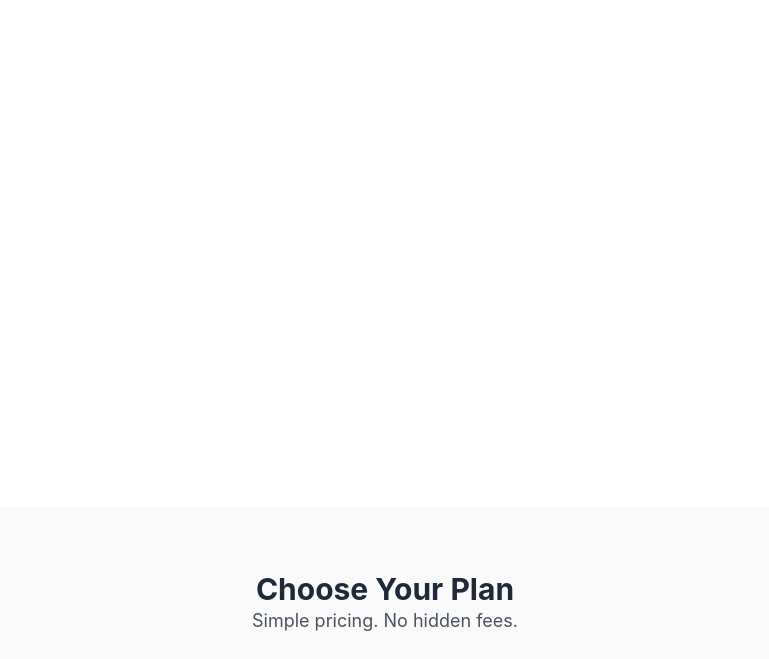
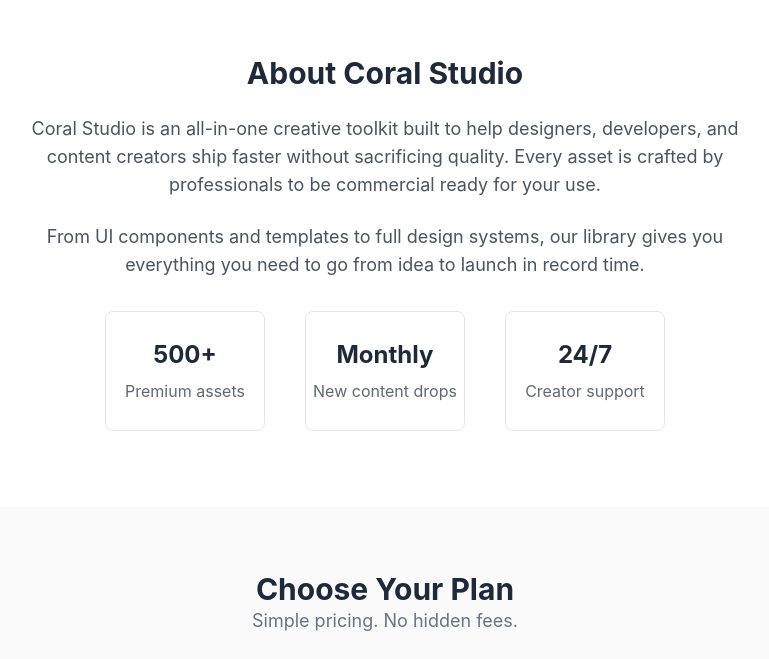
Before and after one commit to ZippyDaFish/creativeSuite-demo, a SvelteKit app: page / in a window 1280 px wide. Shown: the part 821-1480 px from the top of the page, without its empty margins (255-1024 px from the left). Built offline with nearby package versions, Linux system fonts and the light colour scheme.

Commit message:
About section

```diff
--- a/src/routes/+page.svelte
+++ b/src/routes/+page.svelte
@@ -2,7 +2,7 @@
  <section class="w-full min-h-screen p-16 flex flex-col items-center justify-center bg-[var(--color-bg)]">
     <h3 class="text-2xl mb-8">Coral Studio</h3>
     <h1 class="text-5xl">Your Creativity Kit</h1>
-    <p class="text-lg mb-8">Get unlimited access to all our products for only $24.99/mo.</p>
+    <p class="text-lg mb-8 text-[var(--color-text-alt)]">Get unlimited access to all our products for only $24.99/mo.</p>
     <a href="#shop" class="inline-block btn-primary px-8 py-3 rounded-[var(--radius-md)]
             font-semibold transition-all duration-200 ease-out hover:bg-[var(--color-primary-hover)]
             hover:shadow-md active:shadow-sm">
@@ -11,15 +11,43 @@
 </section>
 
 <!-- About the Product -->
- <section class="w-full min-h-[66vh] p-16 flex flex-col items-center justify-center bg-[var(--color-surface)] text-center space-y-6">
+<section class="w-full min-h-[66vh] p-16 flex flex-col items-center justify-center bg-[var(--color-surface)] text-center space-y-8">
+    <div class="max-w-3xl space-y-6">
+        <h2 class="text-3xl font-semibold">About Coral Studio</h2>
+        <p class="text-lg opacity-80">
+            Coral Studio is an all-in-one creative toolkit built to help designers,
+            developers, and content creators ship faster without sacrificing quality.
+            Every asset is crafted by professionals to be commercial ready for your use.
+        </p>
+        <p class="text-lg opacity-80">
+            From UI components and templates to full design systems, our library
+            gives you everything you need to go from idea to launch in record time.
+        </p>
+    </div>
 
+    <div class="w-[50vw] flex justify-evenly">
+        <div class="space-y-2 border border-black/10 rounded-[var(--radius-lg)] w-40 h-30 flex flex-col justify-center">
+            <h3 class="text-2xl font-bold">500+</h3>
+            <p class="opacity-70">Premium assets</p>
+        </div>
+
+        <div class="space-y-2 border border-black/10 rounded-[var(--radius-lg)] w-40 h-30 flex flex-col justify-center">
+            <h3 class="text-2xl font-bold">Monthly</h3>
+            <p class="opacity-70">New content drops</p>
+        </div>
+
+        <div class="space-y-2 border border-black/10 rounded-[var(--radius-lg)] w-40 h-30 flex flex-col justify-center">
+            <h3 class="text-2xl font-bold">24/7</h3>
+            <p class="opacity-70">Creator support</p>
+        </div>
+    </div>
 </section>
 
 <!-- Packages -->
 <section class="w-full min-h-[66vh] p-16 flex flex-col items-center justify-center bg-[var(--color-bg)] text-center space-y-12">
     <div>
         <h2 class="text-3xl font-semibold">Choose Your Plan</h2>
-        <p class="text-lg opacity-80">Simple pricing. No hidden fees.</p>
+        <p class="text-lg text-[var(--color-text-alt)]">Simple pricing. No hidden fees.</p>
     </div>
     <div class="grid grid-cols-1 md:grid-cols-3 gap-8 max-w-6xl w-full">
 
```
